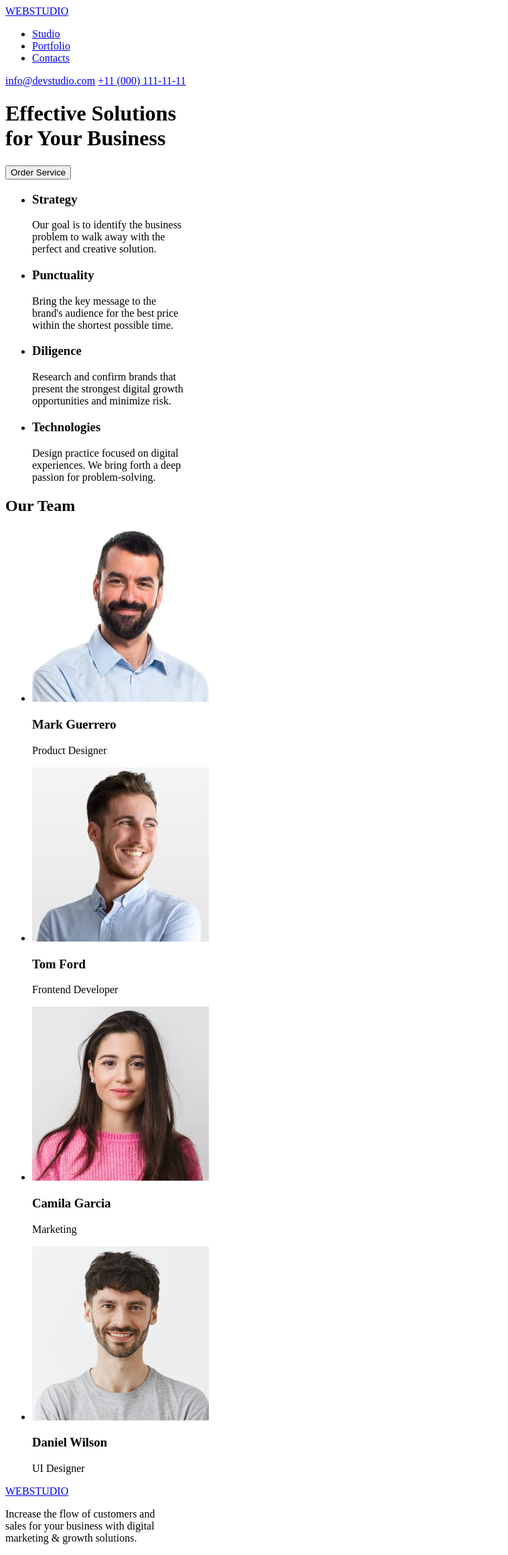
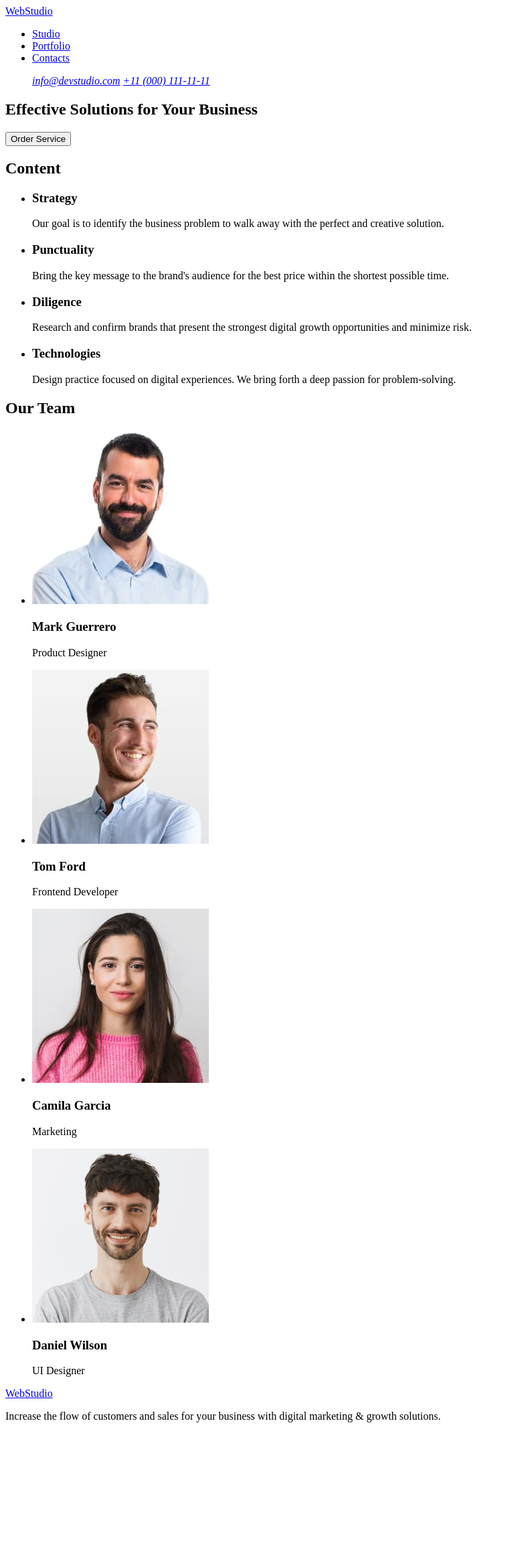
Before and after one commit to Nazarchona/goit-markup-hw-01, a plain HTML site: page index.html in a window 1280 px wide. Shown: the whole page at 67% size, without its empty margins (0-759 px from the left). After the commit the page ends 2140 px from the top, so only its background shows below. Drawn offline with Linux system fonts and the light colour scheme.

Commit message:
homework GOIT #1

```diff
--- a/index.html
+++ b/index.html
@@ -9,40 +9,48 @@
 
     <header>
         <nav>
-            <a href="#">WEBSTUDIO</a>
+            <a href="./index.html">WebStudio</a>
             <ul>
                 <li><a href="#">Studio</a></li>
                 <li><a href="#">Portfolio</a></li>
                 <li><a href="#">Contacts</a></li>
             </ul>
         </nav>
-        <a href="mailto:info@devstudio.com">info@devstudio.com</a>
-        <a href="tel:+11 (000) 111-11-11">+11 (000) 111-11-11</a>
+        <address>
+            <ul>
+                <a href=”mailto:info@devstudio.com”>info@devstudio.com</a>
+                <a href="tel:+110001111111">+11 (000) 111-11-11</a>
+            </ul>
+        </address>
     </header>
     <main>
-        <h1>Effective Solutions<br>for Your Business
+        <section>
+            <h1>Effective Solutions for Your Business
             </h1>
             <button type="button">Order Service</button>
+        </section>
+        <section>
+            <h2>Content</h2>
             <ul>
                 <li>
                     <h3>Strategy</h3>
-                <p>Our goal is to identify the business<br>problem to walk away with the<br>perfect and creative solution.
-                </p>
+                    <p>Our goal is to identify the business problem to walk away with the perfect and creative solution.</p>
                 </li>
                 <li>
                     <h3>Punctuality</h3>
-                <p>Bring the key message to the<br>brand's audience for the best price<br>within the shortest possible time.
-                </p>
+                    <p>Bring the key message to the brand's audience for the best price within the shortest possible time.</p>
                 </li>
                 <li>
                     <h3>Diligence</h3>
-                <p>Research and confirm brands that<br>present the strongest digital growth<br>opportunities and minimize risk.</p>
+                    <p>Research and confirm brands that present the strongest digital growth opportunities and minimize risk.</p>
                 </li>
                 <li>
                     <h3>Technologies</h3>
-                <p>Design practice focused on digital<br>experiences. We bring forth a deep<br>passion for problem-solving.</p>
+                    <p>Design practice focused on digital experiences. We bring forth a deep passion for problem-solving.</p>
                 </li>
             </ul>
+        </section>
+        <section>
         <h2>Our Team</h2>
             <ul>
                 <li><a href="#"><img src="/images/Mark Guerrero.jpg" alt="Mark Guerrero" width="264" height="260"></a>
@@ -62,10 +70,11 @@
                 <p>UI Designer</p>
                 </li>
             </ul>
+        </section>
     </main>
     <footer>
-        <a href="#">WEBSTUDIO</a>
-        <p>Increase the flow of customers and<br> sales for your business with digital<br> marketing & growth solutions.</p>
+        <a href="./index.html">WebStudio</a>
+        <p>Increase the flow of customers and sales for your business with digital marketing & growth solutions.</p>
     </footer>
 </body>
 </html>
```
Lines whose indentation alone changed are shown as unchanged.
